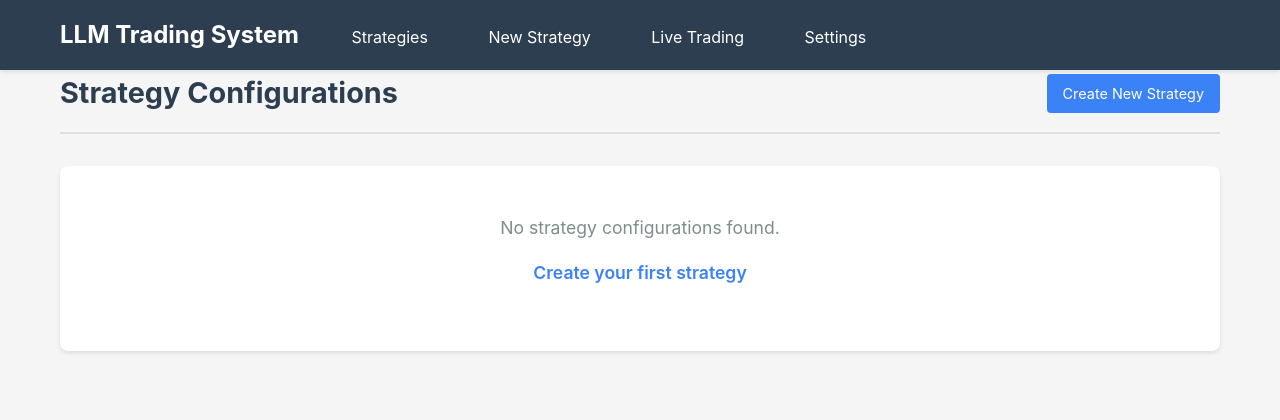
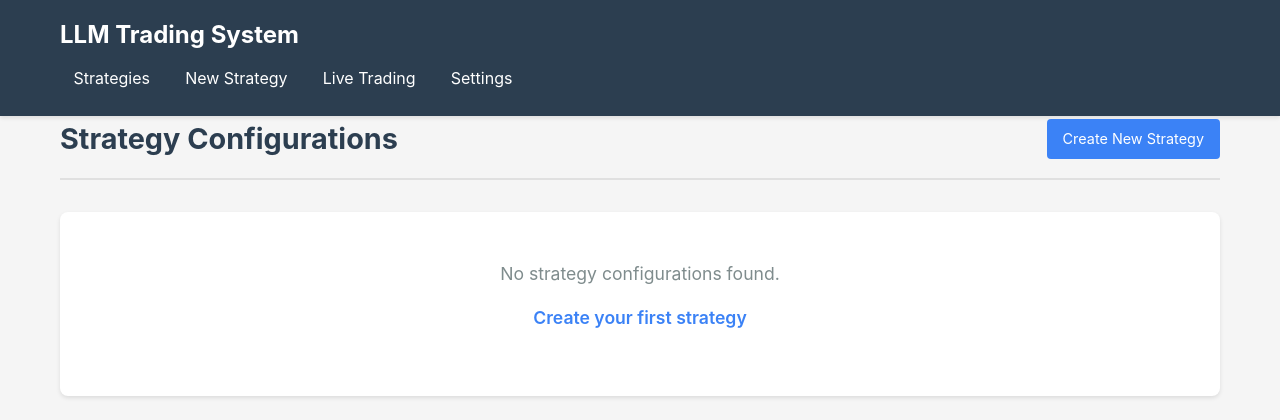
Before and after one commit to Lje3apb/LLM_traiding_system, a Python web app: template llm_trading_system/api/templates/index.html in a window 1280 px wide. Shown: the top 420 px of the page. Run offline with Jinja, Linux system fonts and the light colour scheme; the template is opened without the code that fills it, so the values that code supplies are empty.

Commit message:
Adjust header layout for navigation

```diff
--- a/llm_trading_system/api/static/style.css
+++ b/llm_trading_system/api/static/style.css
@@ -27,9 +27,8 @@ header {
 }
 
 header h1 {
-    display: inline-block;
     font-size: 1.5rem;
-    margin-right: 2rem;
+    margin-bottom: 0.25rem;
 }
 
 header h1 a {
@@ -37,21 +36,61 @@ header h1 a {
     text-decoration: none;
 }
 
+.header-layout {
+    display: flex;
+    justify-content: space-between;
+    align-items: flex-start;
+    gap: 2rem;
+}
+
+.brand-nav {
+    display: flex;
+    flex-direction: column;
+    align-items: flex-start;
+}
+
 header nav {
-    display: inline-block;
+    display: flex;
+    flex-wrap: wrap;
+    gap: 0.5rem;
 }
 
 header nav a {
     color: white;
     text-decoration: none;
-    margin-right: 1.5rem;
-    padding: 0.5rem 1rem;
+    padding: 0.5rem 0.85rem;
     border-radius: 4px;
     transition: background-color 0.2s;
 }
 
 header nav a:hover {
     background-color: rgba(255, 255, 255, 0.1);
+}
+
+.user-actions {
+    margin-left: auto;
+    display: flex;
+    align-items: center;
+    gap: 0.75rem;
+    font-weight: 500;
+}
+
+.user-actions span {
+    color: rgba(255, 255, 255, 0.85);
+}
+
+.logout-link {
+    color: #ffb4a9;
+    text-decoration: none;
+    padding: 0.35rem 0.75rem;
+    border: 1px solid rgba(255, 255, 255, 0.2);
+    border-radius: 4px;
+    transition: background-color 0.2s, color 0.2s;
+}
+
+.logout-link:hover {
+    background-color: rgba(255, 255, 255, 0.15);
+    color: white;
 }
 
 /* Main content */
--- a/llm_trading_system/api/templates/base.html
+++ b/llm_trading_system/api/templates/base.html
@@ -8,20 +8,22 @@
 </head>
 <body>
     <header>
-        <div class="container">
+        <div class="container header-layout">
+            <div class="brand-nav">
                 <h1><a href="/ui/">LLM Trading System</a></h1>
                 <nav>
                     <a href="/ui/">Strategies</a>
                     <a href="/ui/strategies/new">New Strategy</a>
                     <a href="/ui/live">Live Trading</a>
                     <a href="/ui/settings">Settings</a>
-                <span style="margin-left: auto; display: flex; align-items: center; gap: 10px;">
+                </nav>
+            </div>
+            <div class="user-actions">
                 {% if request.session.get('username') %}
-                    <span style="color: #666;">👤 {{ request.session.get('username') }}</span>
-                    <a href="/ui/logout" style="color: #f44336;">Logout</a>
+                <span>👤 {{ request.session.get('username') }}</span>
+                <a href="/ui/logout" class="logout-link">Logout</a>
                 {% endif %}
-                </span>
-            </nav>
+            </div>
         </div>
     </header>
 
--- a/requirements.txt
+++ b/requirements.txt
@@ -15,6 +15,7 @@ jinja2==3.1.4
 python-multipart==0.0.9
 slowapi==0.1.9  # Rate limiting for API endpoints
 passlib[bcrypt]==1.7.4  # Password hashing for authentication
+bcrypt>=4.0.1  # Direct dependency for auth fallback logic
 itsdangerous==2.1.2  # Session security
 
 # Testing (required for running tests)
```
Also changed, not shown: llm_trading_system/api/auth.py (+43 -4 lines), tests/test_auth_passwords.py (added, +29 -0 lines). Lines whose indentation alone changed are shown as unchanged.
